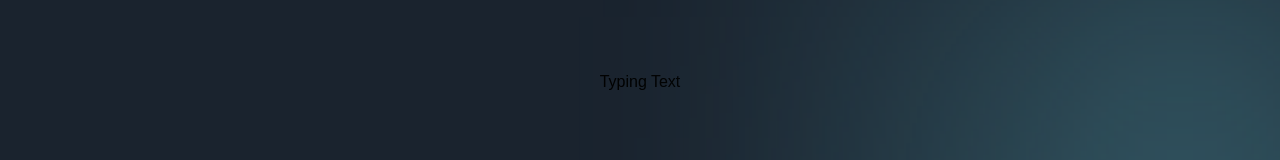
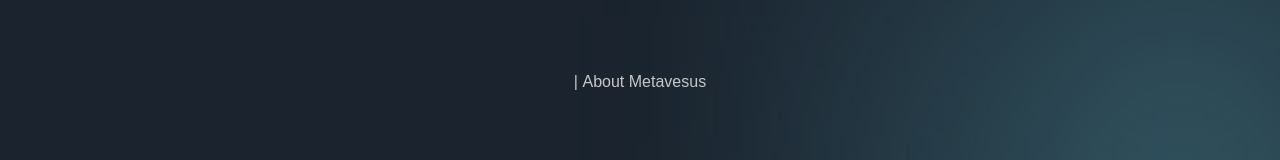
Before and after one commit to smirnovsky/Metaverse, a Next.js app: page / in a window 1280 px wide. Shown: the part 1104-1264 px from the top of the page. Built offline with nearby package versions, Linux system fonts and the light colour scheme; a web font is replaced by a local one.

Commit message:
finish CustomTexts component

```diff
--- a/components/CustomTexts.jsx
+++ b/components/CustomTexts.jsx
@@ -1,9 +1,22 @@
 'use client';
 
-export const TypingText = () => (
-  <p>Typing Text</p>
+import { motion } from "framer-motion";
+
+import { textContainer, textVariant2 } from '../utils/motion';
+
+export const TypingText = ({ title, textStyles }) => (
+  <motion.p
+    variants={textContainer}
+    className={`font-normal text=[14px] text-secondary-white ${textStyles}`}
+  >
+    {Array.from(title).map((letter, index) => (
+      <motion.span variants={textVariant2} key={index}>
+        {letter === ' ' ? '\u00A0' : letter }
+      </motion.span>
+    ))}
+  </motion.p>
 );
 
-export const TitleText = () => (
+export const TitleText = ({ title, textStyles }) => (
   <h2>Title Text</h2>
 );
```
